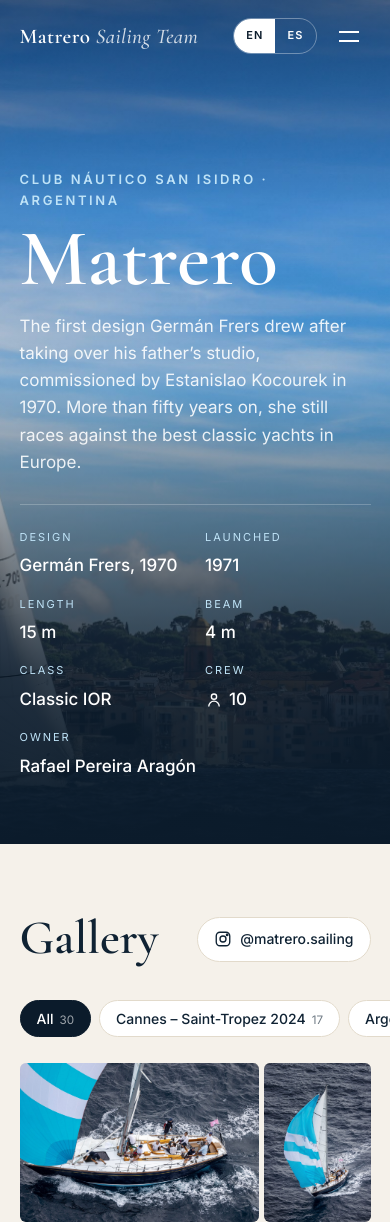
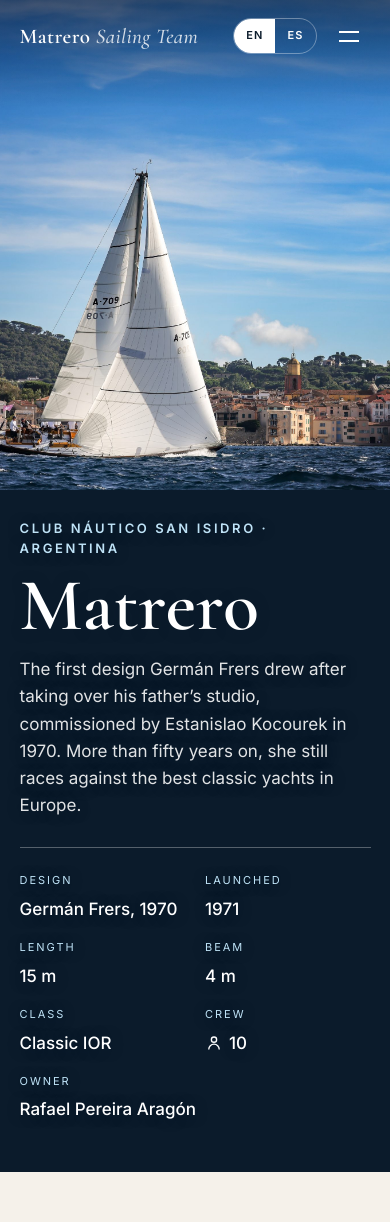
Before and after one commit to alexhasenclever/matrero-sailing, a plain HTML site: page matrero.html in a window 390 px wide. Shown: the top 1222 px of the page. Drawn offline with nearby package versions, Linux system fonts and the light colour scheme.

Commit message:
Matrero hero: show the hull, move text into the sky
Co-Authored-By: Claude Opus 5.5 <noreply@anthropic.com>
Claude-Session: https://claude.ai/code/session_014QGGbak5zCHMtswqYPWVMn

```diff
--- a/css/matrero.css
+++ b/css/matrero.css
@@ -35,13 +35,16 @@ section[id]{scroll-margin-top:64px}
 
 /* ---------- hero ---------- */
 .hero{position:relative;min-height:100svh;display:flex;align-items:flex-end;color:#fff;background:var(--navy);overflow:hidden}
-.hero-img{position:absolute;inset:0;width:100%;height:100%;object-fit:cover;object-position:50% 50%}
-.hero-shade{position:absolute;inset:0;background:linear-gradient(180deg,rgba(11,27,43,.45) 0%,rgba(11,27,43,.05) 25%,rgba(11,27,43,.1) 45%,rgba(11,27,43,.85) 80%,var(--navy) 100%)}
-.hero-body{position:relative;width:100%;padding-top:140px;padding-bottom:56px}
+.hero-img{position:absolute;inset:0;width:100%;height:100%;object-fit:cover;object-position:50% 100%}
+.hero-shade{position:absolute;inset:0;background:linear-gradient(180deg,rgba(11,27,43,.5) 0%,rgba(11,27,43,0) 18%),linear-gradient(90deg,rgba(11,27,43,0) 40%,rgba(11,27,43,.6) 100%)}
+.hero-inner{text-shadow:0 1px 12px rgba(11,27,43,.55)}
+.hero{align-items:flex-start}
+.hero-inner{margin-left:auto;width:min(600px,52%)}
+.hero-body{position:relative;width:100%;padding-top:clamp(110px,16vh,180px);padding-bottom:56px}
 .eyebrow{margin:0 0 14px;font-size:13px;font-weight:600;letter-spacing:.2em;text-transform:uppercase;color:var(--sky)}
-.hero h1{font-family:var(--serif);font-weight:600;font-size:clamp(80px,12vw,176px);line-height:.88}
+.hero h1{font-family:var(--serif);font-weight:600;font-size:clamp(80px,9vw,150px);line-height:.88}
 .hero-intro{max-width:600px;margin:18px 0 0;font-size:18px;color:rgba(255,255,255,.88)}
-.specs{margin:28px 0 0;padding-top:24px;border-top:1px solid rgba(255,255,255,.22);display:flex;flex-wrap:wrap;gap:20px 48px}
+.specs{margin:28px 0 0;padding-top:24px;border-top:1px solid rgba(255,255,255,.3);display:flex;flex-wrap:wrap;gap:18px 36px}
 .specs dd{white-space:nowrap}
 .specs dt{font-size:11px;letter-spacing:.18em;text-transform:uppercase;color:var(--sky)}
 .specs dd{margin:6px 0 0;font-size:17px;font-weight:500}
@@ -190,7 +193,12 @@ section[id]{scroll-margin-top:64px}
   .brand{font-size:21px}
   .top{gap:12px}
   .top-right{margin-left:auto}
-  .hero-body{padding-bottom:64px}
+  .hero{display:block;min-height:0}
+  .hero-img{position:relative;height:58svh;min-height:340px;object-position:22% 100%}
+  .hero-shade{bottom:auto;height:58svh;min-height:340px;background:linear-gradient(180deg,rgba(11,27,43,.55) 0%,rgba(11,27,43,0) 22%)}
+  .hero-inner{width:auto;margin:0}
+  .hero-body{padding-top:28px;padding-bottom:48px}
+  .hero h1{font-size:clamp(64px,19vw,96px)}
   .specs{display:grid;grid-template-columns:1fr 1fr;gap:16px 20px}
   .specs>div:last-child{grid-column:1/-1}
   .hero-intro{font-size:17px}
--- a/matrero.html
+++ b/matrero.html
@@ -37,6 +37,7 @@
   <img class="hero-img" src="images/a1d174e771fbe25ae38864d4098132be.jpg" alt="Matrero sailing past the old town of Saint-Tropez, 2024">
   <div class="hero-shade"></div>
   <div class="hero-body wrap">
+    <div class="hero-inner">
     <p class="eyebrow">Club Náutico San Isidro · Argentina</p>
     <h1>Matrero</h1>
     <p class="hero-intro" data-t="intro"></p>
@@ -49,6 +50,7 @@
       <div><dt data-t="sCrew"></dt><dd class="crew"><svg class="ico" aria-hidden="true" viewBox="0 0 24 24" fill="none" stroke="currentColor" stroke-width="1.8"><circle cx="12" cy="7.5" r="3.5"/><path d="M5 20.5c0-3.9 3.1-7 7-7s7 3.1 7 7"/></svg>10</dd></div>
       <div><dt data-t="sOwner"></dt><dd>Rafael Pereira Aragón</dd></div>
     </dl>
+    </div>
   </div>
 </section>
 
```
